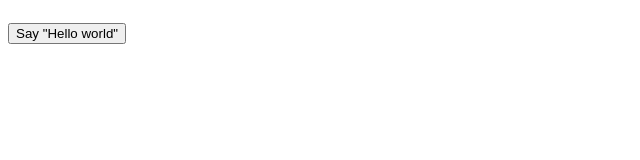
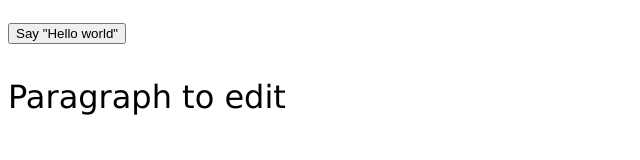
Before and after one commit to DevNicklas/H2_Assignment_HelloWorld, a plain HTML site: page index.html in a window 1280 px wide. Shown: the whole page, without its empty margins (0-640 px from the left). Drawn offline with Linux system fonts and the light colour scheme.

Commit message:
Changed the paragraph

```diff
--- a/index.html
+++ b/index.html
@@ -8,7 +8,7 @@
 </head>
 <body>
     <button id="sayHelloBtn">Say "Hello world"</button>
-    <p id="text"></p>
+    <p id="text">Paragraph to edit</p>
     <script src="main.js"></script>
 </body>
 </html>
```
